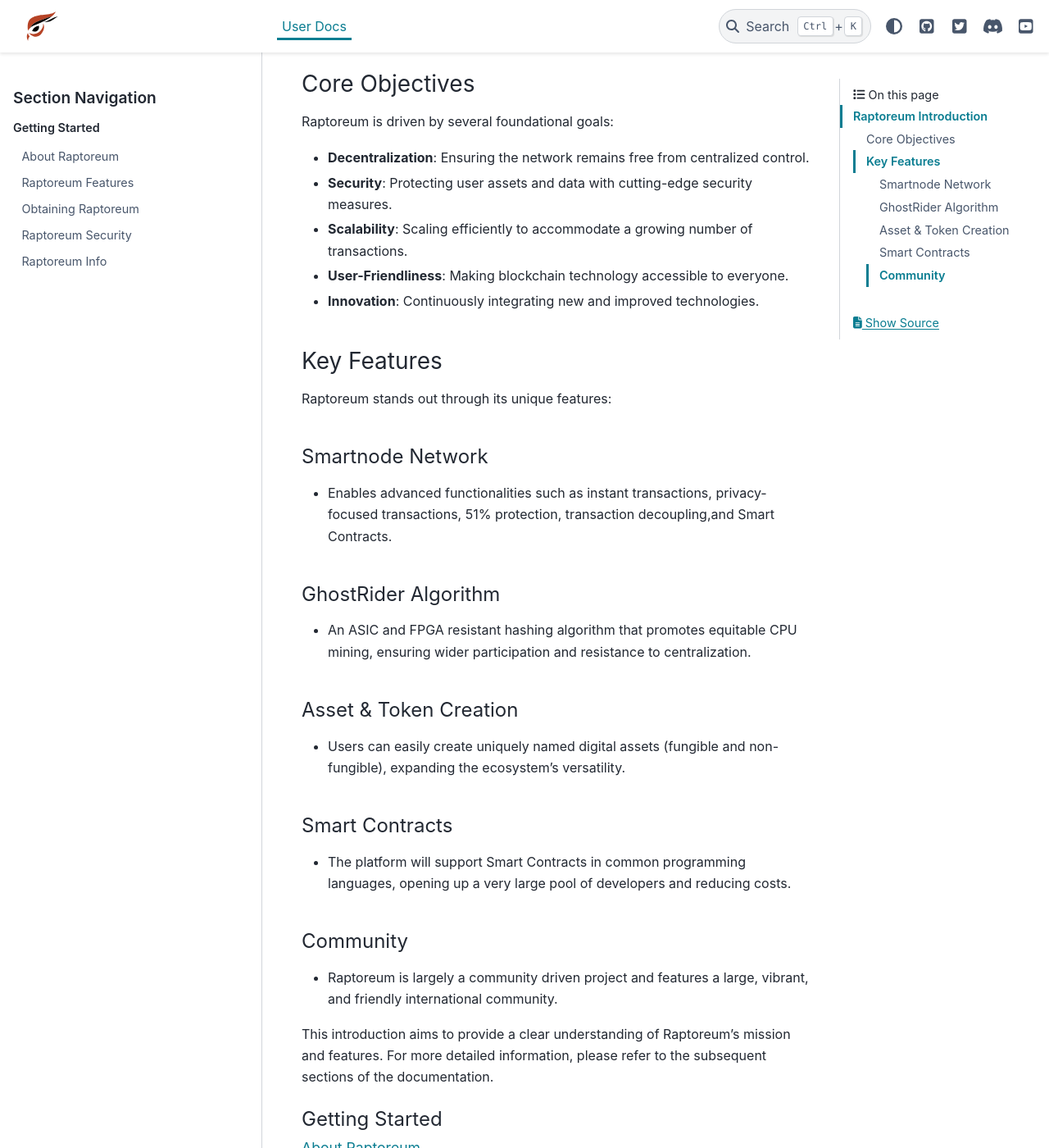
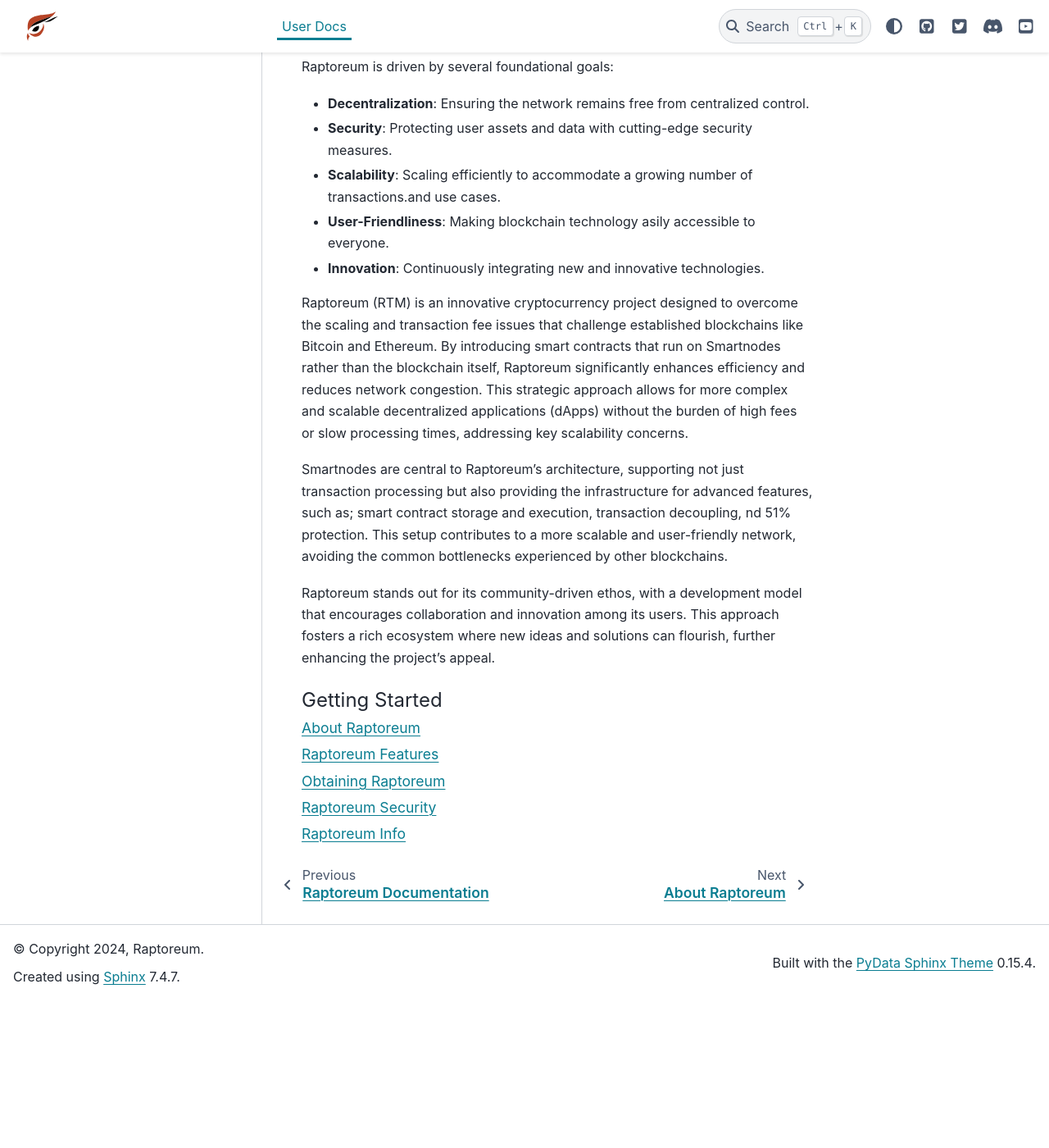
Before and after one commit to lorne-rtm/rtm-docs, a Sphinx documentation site: the page built from docs/user_docs/index.rst, in a window 1280 px wide and 1400 px high, scrolled down 702 px. Shown: the whole window at 82% size. Built offline with Sphinx 7.4.7 and the PyData theme 0.15.4, drawn with Linux system fonts in a browser that asks for light colours; after the commit the page ends 1923 px from its top, so only the background shows below that.

Commit message:
Update index.rst

```diff
--- a/docs/user_docs/index.rst
+++ b/docs/user_docs/index.rst
@@ -7,12 +7,12 @@
 
 .. image:: img/logo_light.svg
    :class: only-dark
-   :width: 75 %
+   :width: 60 %
    :align: center
 
 .. image:: img/logo_dark.svg
    :class: only-light
-   :width: 75 %
+   :width: 60 %
    :align: center
 
 Raptoreum Introduction
@@ -27,41 +27,17 @@
 
 - **Decentralization**: Ensuring the network remains free from centralized control.
 - **Security**: Protecting user assets and data with cutting-edge security measures.
-- **Scalability**: Scaling efficiently to accommodate a growing number of transactions.
-- **User-Friendliness**: Making blockchain technology accessible to everyone.
-- **Innovation**: Continuously integrating new and improved technologies.
+- **Scalability**: Scaling efficiently to accommodate a growing number of transactions.and use cases.
+- **User-Friendliness**: Making blockchain technology asily accessible to everyone.
+- **Innovation**: Continuously integrating new and innovative technologies.
 
-Key Features
-------------
+Raptoreum (RTM) is an innovative cryptocurrency project designed to overcome the scaling and transaction fee issues that challenge established blockchains like Bitcoin and Ethereum. By introducing smart contracts that run on Smartnodes rather than the blockchain itself, Raptoreum significantly enhances efficiency and reduces network congestion. This strategic approach allows for more complex and scalable decentralized applications (dApps) without the burden of high fees or slow processing times, addressing key scalability concerns.
 
-Raptoreum stands out through its unique features:
+Smartnodes are central to Raptoreum's architecture, supporting not just transaction processing but also providing the infrastructure for advanced features, such as; smart contract storage and execution, transaction decoupling, nd 51% protection. This setup contributes to a more scalable and user-friendly network, avoiding the common bottlenecks experienced by other blockchains.
 
-Smartnode Network
-~~~~~~~~~~~~~~~~~
+Raptoreum stands out for its community-driven ethos, with a development model that encourages collaboration and innovation among its users. This approach fosters a rich ecosystem where new ideas and solutions can flourish, further enhancing the project's appeal.
 
-- Enables advanced functionalities such as instant transactions, privacy-focused transactions, 51% protection, transaction decoupling,and Smart Contracts.
 
-GhostRider Algorithm
-~~~~~~~~~~~~~~~~~~~~
-
-- An ASIC and FPGA resistant hashing algorithm that promotes equitable CPU mining, ensuring wider participation and resistance to centralization.
-
-Asset & Token Creation
-~~~~~~~~~~~~~~~~~~~~~~
-
-- Users can easily create uniquely named digital assets (fungible and non-fungible), expanding the ecosystem's versatility.
-
-Smart Contracts
-~~~~~~~~~~~~~~~
-
-- The platform will support Smart Contracts in common programming languages, opening up a very large pool of developers and reducing costs.
-
-Community
-~~~~~~~~~
-
-- Raptoreum is largely a community driven project and features a large, vibrant, and friendly international community.
-
-This introduction aims to provide a clear understanding of Raptoreum's mission and features. For more detailed information, please refer to the subsequent sections of the documentation.
 
 
 .. _getting-started:
```
